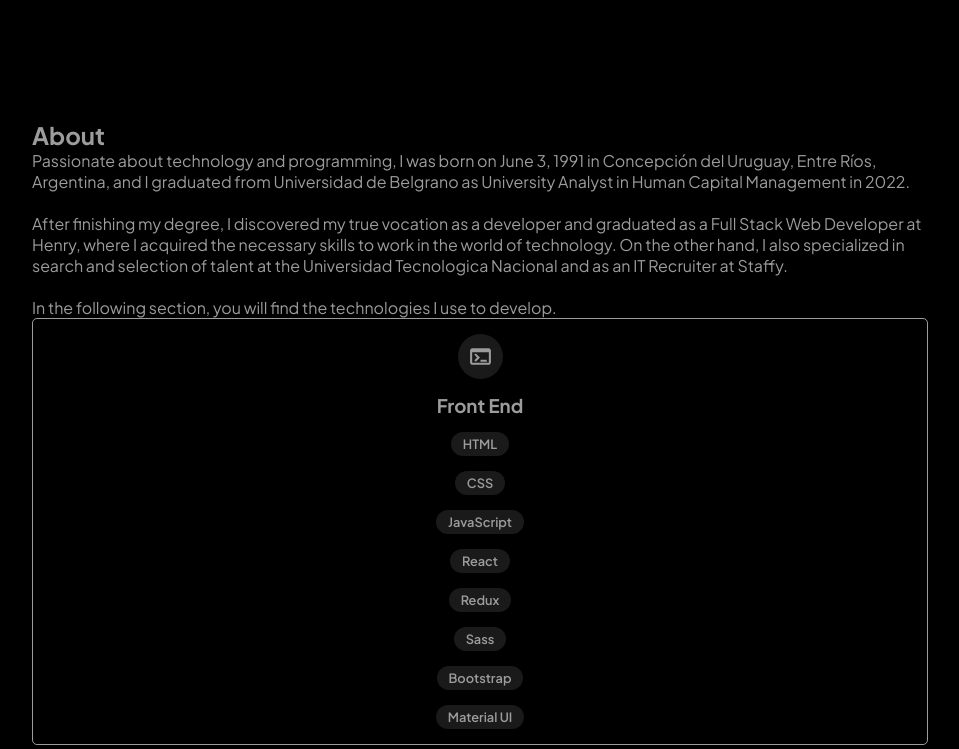
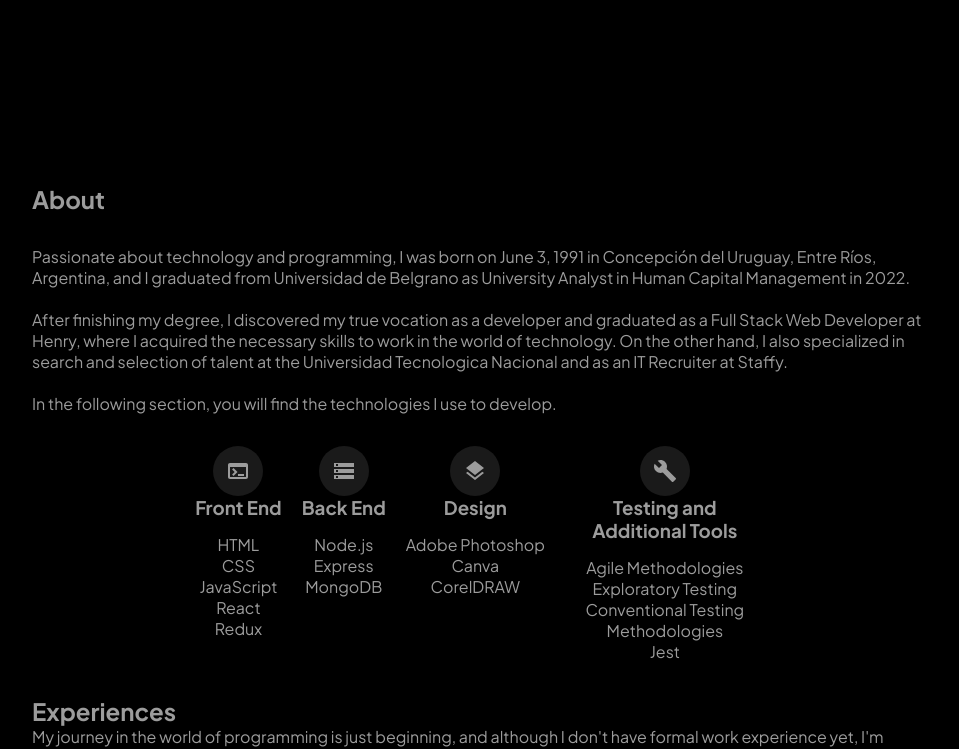
Before and after one commit to lucastamburlini/portfolio, a React (Vite) app: page / in a window 1280 px wide. Shown: the part 680-1429 px from the top of the page, without its empty margins (160-1119 px from the left). Built offline with nearby package versions, Linux system fonts and the light colour scheme.

Commit message:
estilos: modificaciones generales

```diff
--- a/src/components/About/About.jsx
+++ b/src/components/About/About.jsx
@@ -1,12 +1,13 @@
 import { useSelector } from "react-redux";
-import "./about.css";
 import translations from "../../assets/translations";
+
+import style from './About.module.css';
 
 const About = () => {
   const currentLanguage = useSelector((state) => state.language);
 
   return (
-    <div id="about" className="about container pd-1">
+    <div id="about" className={style.about}>
       <h2>{translations[currentLanguage].about_title}</h2>
       <p>{translations[currentLanguage].about_text_I}</p> <br />
       <p>{translations[currentLanguage].about_text_II}</p>
--- /dev/null
+++ b/src/components/About/About.module.css
@@ -0,0 +1,7 @@
+.about {
+  padding: var(--pd-1);
+}
+
+.about h2 {
+  padding: var(--pd-1);
+}
--- a/src/components/About/about.css
+++ /dev/null
@@ -1,3 +0,0 @@
-.about {
-  flex-direction: column;
-}
--- a/src/components/Skills/Skills.jsx
+++ b/src/components/Skills/Skills.jsx
@@ -1,10 +1,9 @@
 import LayersIcon from "@mui/icons-material/Layers";
 import TerminalIcon from "@mui/icons-material/Terminal";
 import StorageIcon from "@mui/icons-material/Storage";
-import BugReportIcon from "@mui/icons-material/BugReport";
 import BuildIcon from "@mui/icons-material/Build";
 
-import "./skills.css";
+import style from "./Skills.module.css";
 
 const skills = [
   {
@@ -16,19 +15,12 @@ const skills = [
       { name: "JavaScript" },
       { name: "React" },
       { name: "Redux" },
-      { name: "Sass" },
-      { name: "Bootstrap" },
-      { name: "Material UI" },
     ],
   },
   {
     icon: <StorageIcon />,
     category: "Back End",
-    items: [
-      { name: "Node.js" },
-      { name: "Express" },
-      { name: "MongoDB" }
-    ],
+    items: [{ name: "Node.js" }, { name: "Express" }, { name: "MongoDB" }],
   },
   {
     icon: <LayersIcon />,
@@ -40,46 +32,33 @@ const skills = [
     ],
   },
   {
-    icon: <BugReportIcon />,
-    category: "Testing",
+    icon: <BuildIcon />,
+    category: "Testing and Additional Tools",
     items: [
+      { name: "Agile Methodologies" },
       { name: "Exploratory Testing" },
       { name: "Conventional Testing Methodologies" },
       { name: "Jest" },
-    ],
-  },
-  {
-    icon: <BuildIcon />,
-    category: "Additional Tools",
-    items: [
-      { name: "Jira" },
-      { name: "Postman" },
-      { name: "Thunder Client" },
-      { name: "Trello" },
-      { name: "Agile Methodologies" },
-      { name: "GitHub" },
     ],
   },
 ];
 
 const Skills = () => {
   return (
-    <div id="skills" className="skills container pd-1">
+    <div id="skills" className={style.skills}>
       {skills.map((skill) => (
-        <div className="skill-container" key={skill.category}>
-          <div className="skill-title">
-            <div>
-              <div>{skill.icon}</div>
-            </div>
+        <div className={style.skillContainer} key={skill.category}>
+          <div className={style.skillTitle}>
+            <div className={style.skillTitleSvg}>{skill.icon}</div>
             <div>
               <h3>{skill.category}</h3>
             </div>
           </div>
 
-          <div className="skill-card">
+          <div className={style.skillCard}>
             {skill.items.map((item) => (
               <div key={item.name}>
-                <div className="skill">{item.name}</div>
+                <div className={style.skill}>{item.name}</div>
               </div>
             ))}
           </div>
--- /dev/null
+++ b/src/components/Skills/Skills.module.css
@@ -0,0 +1,47 @@
+.skills {
+  display: flex;
+  flex-wrap: wrap;
+  justify-content: center;
+  gap: 20px;
+}
+
+.skillContainer {
+  max-width: 200px;
+  height: 250px;
+  text-align: center;
+}
+
+.skillTitle {
+  display: flex;
+  flex-direction: column;
+  align-items: center;
+  justify-content: center;
+  margin-bottom: 15px;
+}
+
+.skillTitleSvg {
+  display: flex;
+  align-items: center;
+  justify-content: center;
+  background-color: var(--bg-color-off);
+  height: 50px;
+  width: 50px;
+  border-radius: 50%;
+}
+
+.skillCard {
+  display: flex;
+  flex-direction: column;
+  align-items: center;
+}
+
+@media (max-width: 768px) {
+  .skills {
+    flex-direction: column;
+    align-items: center;
+  }
+
+  .skillContainer {
+    max-width: 100%;
+  }
+}
--- a/src/components/Skills/skills.css
+++ /dev/null
@@ -1,64 +0,0 @@
-.skills {
-  display: flex;
-  gap: 20px;
-  justify-content: center;
-  flex-direction: column;
-  align-items: center;
-  text-align: center;
-}
-
-.skill-container {
-  border: 1px solid var(--text-secondary-color);
-  height: auto;
-  width: 100%;
-  border-radius: 5px;
-}
-
-.skill-title {
-  display: flex;
-  flex-direction: column;
-  align-items: center;
-  justify-content: center;
-}
-
-.skill-container:hover h3 {
-  color: var(--primary-color);
-  transition: color 0.2s ease-out;
-}
-
-.skill-container svg {
-  display: flex;
-  flex-direction: column;
-  width: 45px;
-  height: 45px;
-  padding: 10px;
-  margin: 15px 0;
-  border-radius: 50%;
-  background-color: var(--bg-color-off);
-  place-items: center;
-}
-
-.skill-card {
-  display: flex;
-  flex-direction: column;
-  justify-content: start;
-  align-items: center;
-  font-size: 0.8rem;
-  margin: 15px 10px;
-  gap: 15px;
-}
-
-.skill {
-  font-weight: 600;
-  width: 100%;
-  display: flex;
-  flex-wrap: wrap;
-  text-align: center;
-  justify-content: center;
-  background-color: var(--bg-color-off);
-  border-radius: 30px;
-  padding-top: 0.25rem;
-  padding-bottom: 0.25rem;
-  padding-left: 0.75rem;
-  padding-right: 0.75rem;
-}
```
